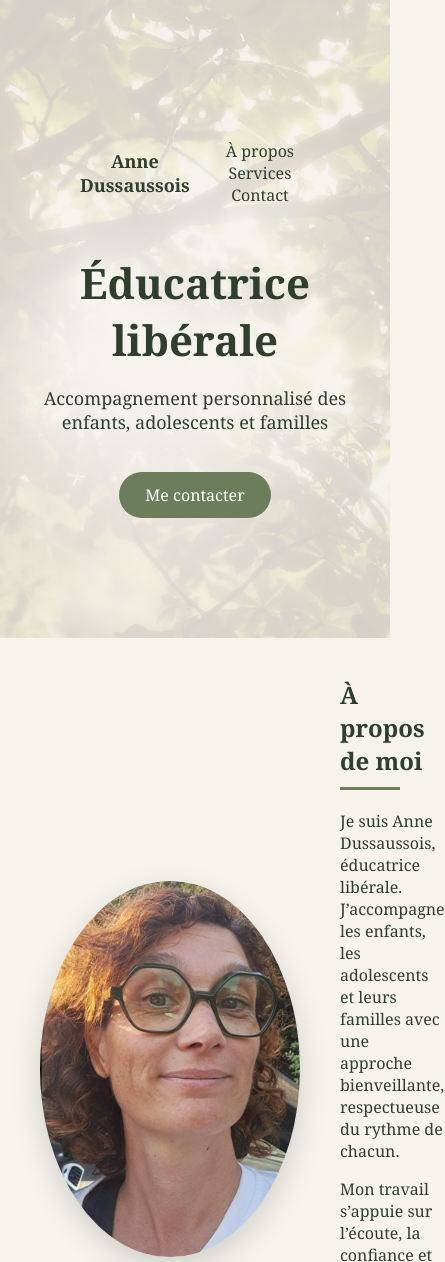
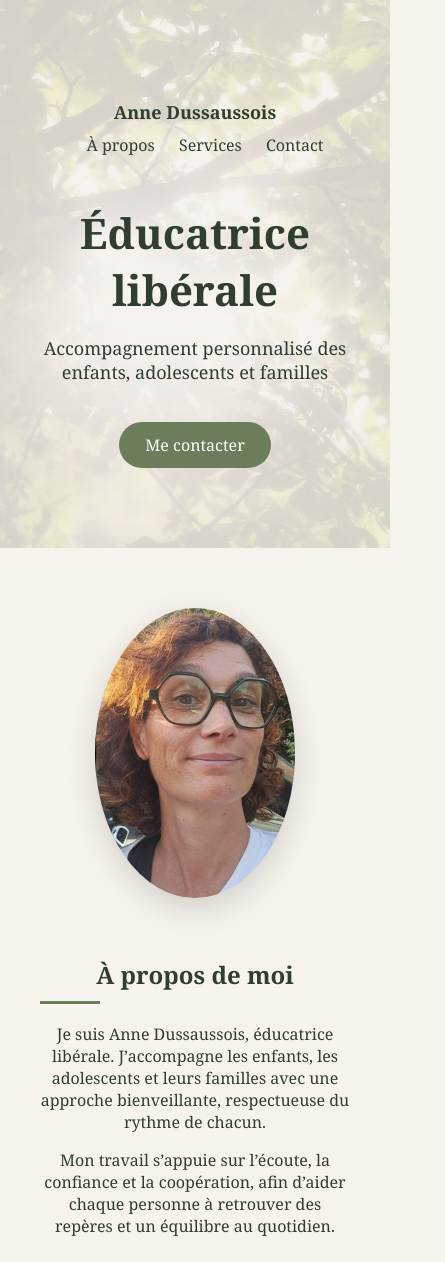
Before and after one commit to annedussaussis/educatrice-liberale, a plain HTML site: page index.html in a window 390 px wide. Shown: the top 1262 px of the page, 445 px wide, since content can reach past the window. Drawn offline with Linux system fonts and the light colour scheme.

Commit message:
Update style.css

```diff
--- a/style.css
+++ b/style.css
@@ -99,3 +99,24 @@ h2::after {
   padding: 30px;
   font-size: 14px;
 }
+
+@media (max-width: 768px) {
+  .nav {
+    flex-direction: column;
+    gap: 10px;
+  }
+
+  .apropos {
+    flex-direction: column;
+    text-align: center;
+    margin-top: 0;
+  }
+
+  .apropos img {
+    width: 200px;
+  }
+
+  .hero {
+    padding: 80px 20px;
+  }
+}
```
